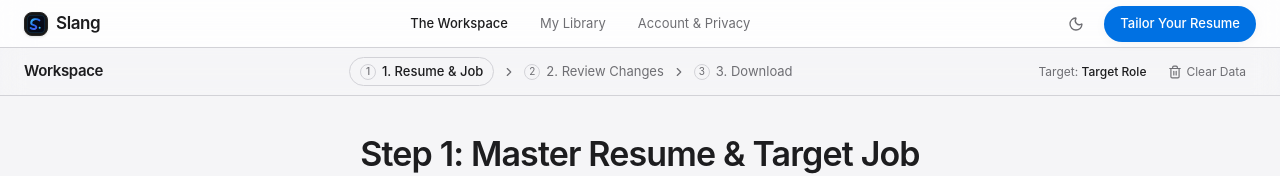
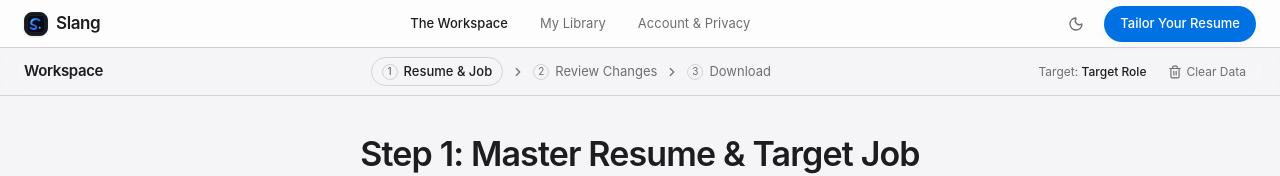
Before and after one commit to lengendzhub/Slang, a Next.js app in the folder frontend/: page /workspace in a window 1280 px wide. Shown: the top 176 px of the page. Built offline with nearby package versions, Linux system fonts and the light colour scheme.

Commit message:
fix(ui): remove duplicate step numbers from workspace stepper navigation

```diff
--- a/frontend/src/app/workspace/page.tsx
+++ b/frontend/src/app/workspace/page.tsx
@@ -352,7 +352,7 @@ export default function WorkspacePage() {
                   1
                 </span>
               )}
-              1. Resume & Job
+              Resume & Job
             </button>
 
             <ChevronRight className="w-3.5 h-3.5 text-ink-muted" />
@@ -374,7 +374,7 @@ export default function WorkspacePage() {
                   2
                 </span>
               )}
-              2. Review Changes
+              Review Changes
             </button>
 
             <ChevronRight className="w-3.5 h-3.5 text-ink-muted" />
@@ -390,7 +390,7 @@ export default function WorkspacePage() {
               <span className="w-4 h-4 rounded-full bg-surface text-ink-muted border border-hairline inline-flex items-center justify-center text-[10px]">
                 3
               </span>
-              3. Download
+              Download
             </span>
           </nav>
 
--- a/frontend/src/components/workspace/SplitScreenReview.tsx
+++ b/frontend/src/components/workspace/SplitScreenReview.tsx
@@ -326,7 +326,7 @@ export default function SplitScreenReview({
               <span className="w-4 h-4 rounded-full bg-emerald-500/20 text-emerald-400 flex items-center justify-center text-[10px] font-bold">
                 ✓
               </span>
-              <span>1. Resume & Job</span>
+              <span>Resume & Job</span>
             </button>
           ) : (
             <Link
@@ -336,7 +336,7 @@ export default function SplitScreenReview({
               <span className="w-4 h-4 rounded-full bg-emerald-500/20 text-emerald-400 flex items-center justify-center text-[10px] font-bold">
                 ✓
               </span>
-              <span>1. Resume & Job</span>
+              <span>Resume & Job</span>
             </Link>
           )}
 
@@ -347,7 +347,7 @@ export default function SplitScreenReview({
             <span className="w-4 h-4 rounded-full bg-blue-600 text-white flex items-center justify-center text-[10px] font-bold">
               2
             </span>
-            <span>2. Review Changes</span>
+            <span>Review Changes</span>
           </div>
 
           <ChevronRight className="w-3 h-3 text-zinc-600" />
@@ -357,7 +357,7 @@ export default function SplitScreenReview({
             <span className="w-4 h-4 rounded-full bg-zinc-800 text-zinc-500 flex items-center justify-center text-[10px]">
               3
             </span>
-            <span>3. Download</span>
+            <span>Download</span>
           </div>
         </nav>
 
```
